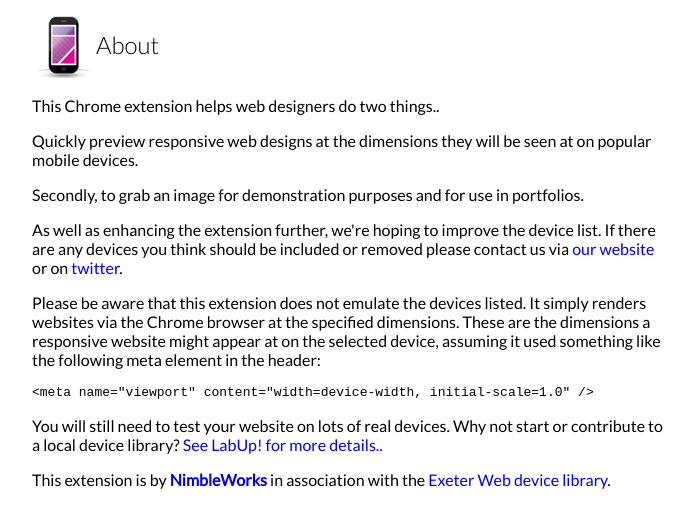
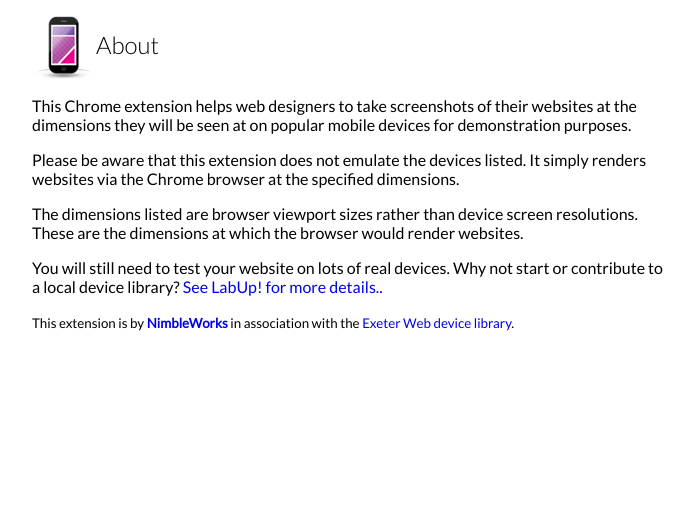
Before and after one commit to kwarkjes/responsive-site-view, a browser extension: page about.html in a window 1280 px wide. Shown: the whole page, without its empty margins (288-982 px from the left). Drawn offline with Linux system fonts and the light colour scheme.

Commit message:
Updated the about page copy

```diff
--- a/about.html
+++ b/about.html
@@ -9,15 +9,12 @@
     <body>
         <div id="about">
             <h1 class="title"><img id="logo" src="icon-64.png" alt="" />About</h1>
-            <p>This Chrome extension helps web designers do two things..</p>
-            <p>Quickly preview responsive web designs at the dimensions they will be seen at on popular mobile devices.</p>
-            <p>Secondly, to grab an image for demonstration purposes and for use in portfolios.</p>
-            <p>As well as enhancing the extension further, we're hoping to improve the device list. If there are any devices you think should be included or removed please contact us via <a href="http://nimbleworks.co.uk/contact-us" target="_blank">our website</a> or on <a id="feedback" href="http://twitter.com/nimbleworks" target="_blank">twitter</a>.</p>
-            <p>Please be aware that this extension does not emulate the devices listed. It simply renders websites via the Chrome browser at the specified dimensions. These are the dimensions a responsive website might appear at on the selected device, assuming it used something like the following meta element in the header:</p>
-            <pre>&lt;meta name="viewport" content="width=device-width, initial-scale=1.0" /&gt;</pre>
+            <p>This Chrome extension helps web designers to take screenshots of their websites at the dimensions they will be seen at on popular mobile devices for demonstration purposes.</p>
+            <p>Please be aware that this extension does not emulate the devices listed. It simply renders websites via the Chrome browser at the specified dimensions.</p>
+            <p>The dimensions listed are browser viewport sizes rather than device screen resolutions. These are the dimensions at which the browser would render websites.
             <p>You will still need to test your website on lots of real devices. Why not start or contribute to a local device library? <a href="http://lab-up.org/" target="_blank">See LabUp! for more details..</a></p>
             <footer>
-                <p>This extension is by <b><a href="http://nimbleworks.co.uk" target="_blank">NimbleWorks</a></b> in association with the <a href="http://www.exeter-web.org/device-library/" target="_blank">Exeter Web device library</a>.</p>
+                <p><small>This extension is by <b><a href="http://nimbleworks.co.uk" target="_blank">NimbleWorks</a></b> in association with the <a href="http://www.exeter-web.org/device-library/" target="_blank">Exeter Web device library</a>.</small></p>
             </footer>
         </div>
     </body>
```
